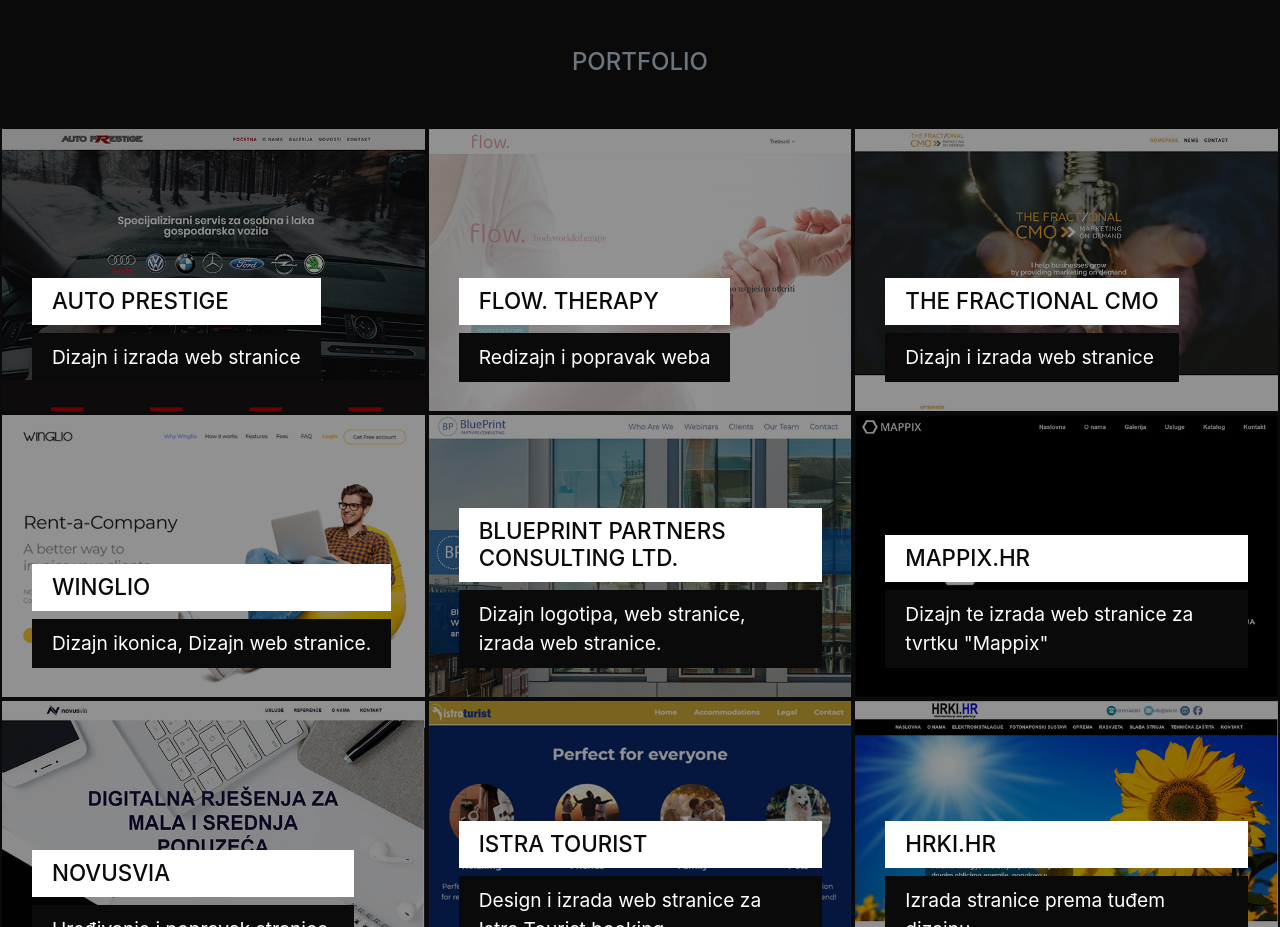
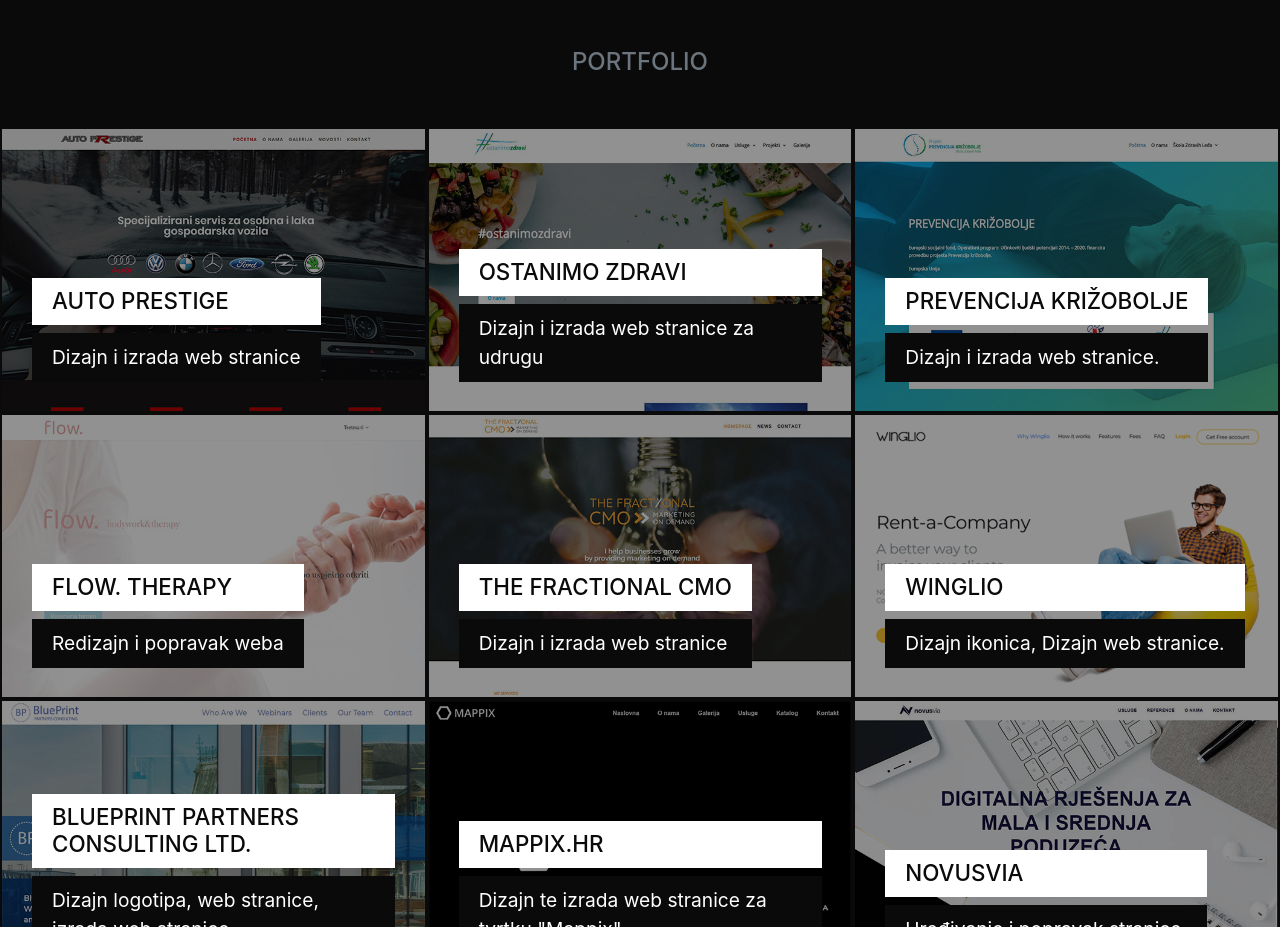
Before and after one commit to mustaxxx/dd-web.io, a website with bundled scripts: page index.html in a window 1280 px wide. Shown: the part 2128-3055 px from the top of the page. Built offline with nearby package versions, Linux system fonts and the light colour scheme.

Commit message:
Update index.html

```diff
--- a/index.html
+++ b/index.html
@@ -150,12 +150,11 @@
               <img class="img-fluid" src="img/portfolio-prestige.jpg" alt="">
             </a>
           </div>
-		  <!--
 		  <div class="col-lg-4 col-md-6">
             <a class="portfolio-item">
               <span class="caption">
                 <span class="caption-content">
-                  <h2>#ostanimozdravi</h2>
+                  <h2>Ostanimo Zdravi</h2>
                   <p class="mb-0">Dizajn i izrada web stranice za udrugu</p>
                 </span>
               </span>
@@ -167,12 +166,12 @@
               <span class="caption">
                 <span class="caption-content">
                   <h2>Prevencija križobolje</h2>
-                  <p class="mb-0">Dizajn i izrada web stranice za EU PROJEKT.</p>
+                  <p class="mb-0">Dizajn i izrada web stranice.</p>
                 </span>
               </span>
               <img class="img-fluid" src="img/portfolio-dal.JPG" alt="">
             </a>
-          </div> -->
+          </div>
 		  <div class="col-lg-4 col-md-6">
             <a class="portfolio-item">
               <span class="caption">
```
